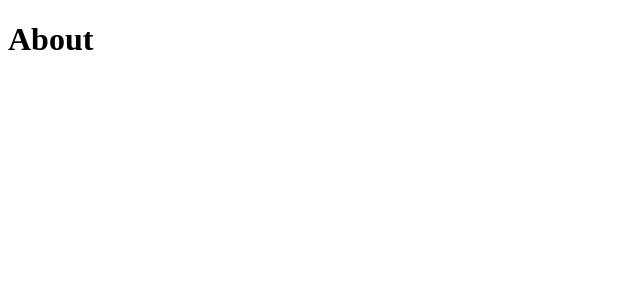
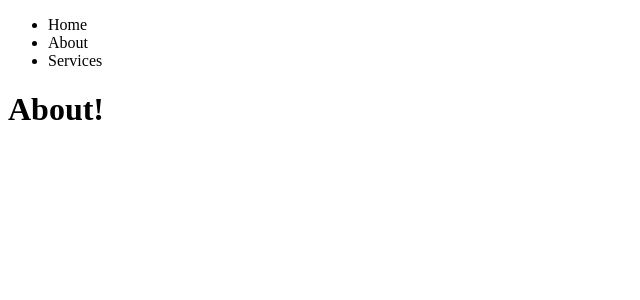
Before and after one commit to jcarlosj/Next-React-User-List-YT-Fazt, a Next.js app: page /about in a window 1280 px wide. Shown: the top 300 px of the page, without its empty margins (0-640 px from the left). Built offline with nearby package versions, Linux system fonts and the light colour scheme.

Commit message:
[+] Component > Navigation: Create and implement component display on pages

```diff
--- /dev/null
+++ b/components/navigation.js
@@ -0,0 +1,12 @@
+/** Component */
+const Navigation = () => {
+    return (
+        <ul>
+            <li>Home</li>
+            <li>About</li>
+            <li>Services</li>
+        </ul>
+    );
+}
+
+export default Navigation;
--- a/pages/about.js
+++ b/pages/about.js
@@ -1,6 +1,14 @@
-/** Component */
+/** Components */
+import Navigation from '../components/navigation';
+
+/** Page */
 const About = () => {
-    return <h1>About</h1>;
+    return (
+        <div>
+            <Navigation />
+            <h1>About!</h1>
+        </div>
+    );
 }
 
 export default About;
```
Also changed, not shown: pages/index.js (+10 -2 lines), pages/services.js (+10 -2 lines).
